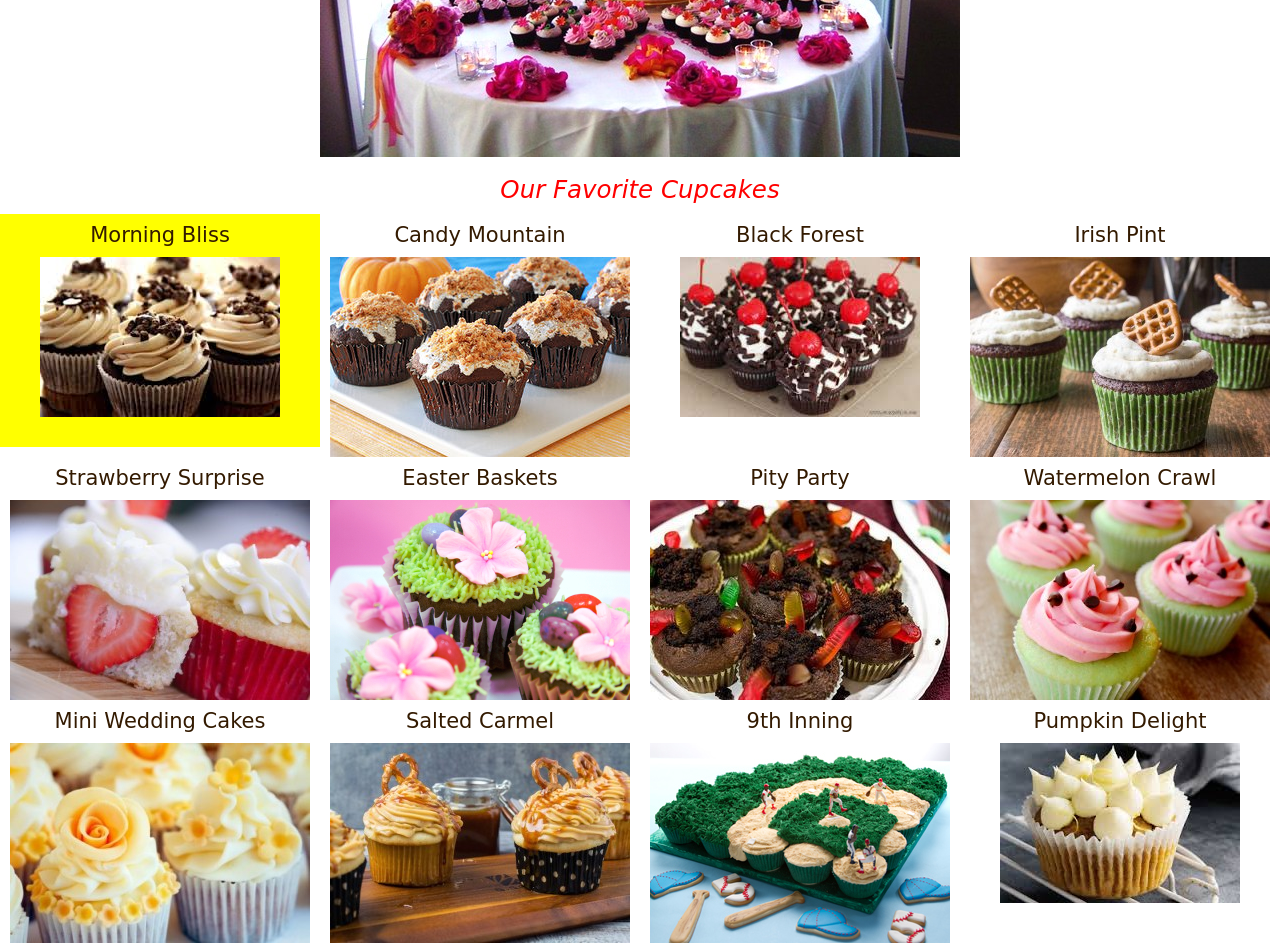
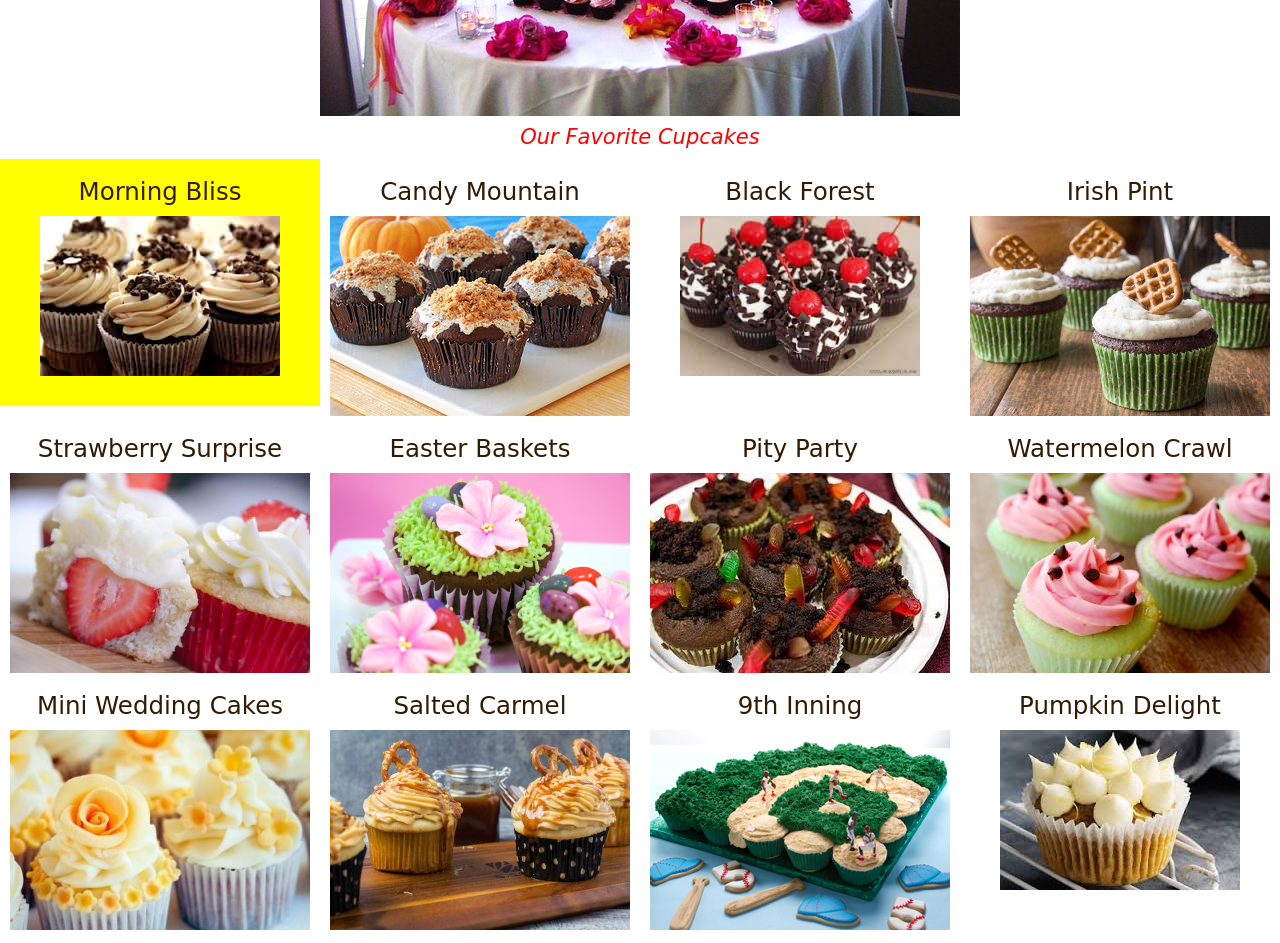
Before and after one commit to karenfreemansmith/Epic-IntroWk1-CupcakeShop, a plain HTML site: page index.html in a window 1280 px wide. Shown: the part 500-1443 px from the top of the page. Drawn offline with nearby package versions, Linux system fonts and the light colour scheme.

Commit message:
Update index.html

```diff
--- a/index.html
+++ b/index.html
@@ -1,63 +1,63 @@
 <!DOCTYPE html>
 <html>
   <head>
-    <title>Our Little Cupcake Shoppe</title>
+    <title>OUR LITTLE CUPCAKE SHOPPE</title>
     <link rel="stylesheet" href="https://maxcdn.bootstrapcdn.com/bootstrap/3.3.7/css/bootstrap.min.css">
     <link rel="stylesheet" href="https://maxcdn.bootstrapcdn.com/bootstrap/3.3.7/css/bootstrap-theme.min.css">
     <link href="styles.css" rel="stylesheet">
   </head>
   <body>
-    <h1>Our Little Cupcake Shoppe</h1>
+    <h5>OUR LITTLE CUPCAKE SHOPPE</h5>
     <h2 class="flashy">Best Cupcakes in Portland!</h2>
     <p class="flashy">We make our cupcakes with love, care, and responsibly sourced ingredients. We have the biggest selection of cupcakes for parties, corporate events, and personal indulgences.</p>
     <img class="flashy" src="img/intro.jpg">
-    <h3 class="flashy">Our Favorite Cupcakes</h3>
+    <h4 class="flashy">Our Favorite Cupcakes</h4>
     <div class="best">
-      <h4>Morning Bliss</h4>
+      <h3>Morning Bliss</h3>
       <img src="img/coffee.jpg" alt="photo of cupcake" class="img-responsive">
     </div>
     <div>
-      <h4>Candy Mountain</h4>
+      <h3>Candy Mountain</h3>
       <img src="img/butterfinger.jpg" alt="photo of cupcake" class="img-responsive">
     </div>
     <div>
-      <h4>Black Forest</h4>
+      <h3>Black Forest</h3>
       <img src="img/blackforest.jpg" alt="photo of cupcake" class="img-responsive">
     </div>
     <div>
-      <h4>Irish Pint</h4>
+      <h3>Irish Pint</h3>
       <img src="img/beer.jpg" alt="photo of cupcake" class="img-responsive">
     </div>
     <div>
-      <h4>Strawberry Surprise</h4>
+      <h3>Strawberry Surprise</h3>
       <img src="img/strawberry.jpg" alt="photo of cupcake" class="img-responsive">
     </div>
     <div>
-      <h4>Easter Baskets</h4>
+      <h3>Easter Baskets</h3>
       <img src="img/easter.jpg" alt="photo of cupcake" class="img-responsive">
     </div>
     <div>
-      <h4>Pity Party</h4>
+      <h3>Pity Party</h3>
       <img src="img/gummy.jpg" alt="photo of cupcake" class="img-responsive">
     </div>
     <div>
-      <h4>Watermelon Crawl</h4>
+      <h3>Watermelon Crawl</h3>
       <img src="img/watermelon.jpg" alt="photo of cupcake" class="img-responsive">
     </div>
     <div>
-      <h4>Mini Wedding Cakes</h4>
+      <h3>Mini Wedding Cakes</h3>
       <img src="img/roses.jpg" alt="photo of cupcake" class="img-responsive">
     </div>
     <div>
-      <h4>Salted Carmel</h4>
+      <h3>Salted Carmel</h3>
       <img src="img/saltedcarm.jpg" alt="photo of cupcake" class="img-responsive">
     </div>
     <div>
-      <h4>9th Inning</h4>
+      <h3>9th Inning</h3>
       <img src="img/baseball.jpg" alt="photo of cupcake" class="img-responsive">
     </div>
     <div>
-      <h4>Pumpkin Delight</h4>
+      <h3>Pumpkin Delight</h3>
       <img src="img/pumpkin.jpg" alt="photo of cupcake" class="img-responsive">
     </div>
   <script src="https://code.jquery.com/jquery-2.2.4.js"></script>
```
